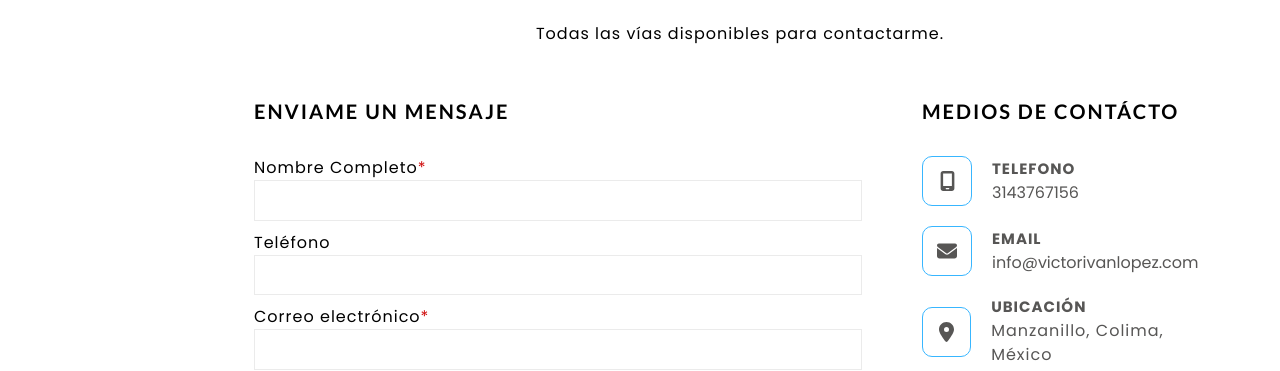
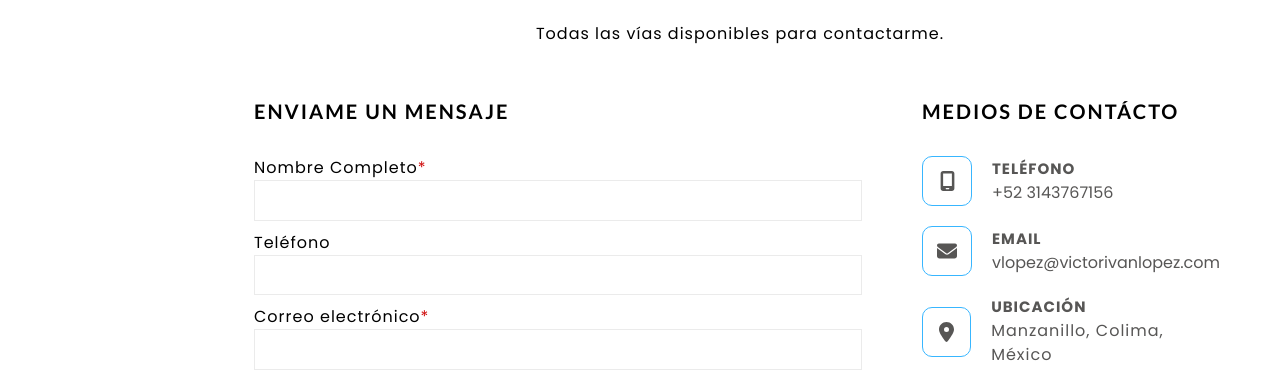
Before and after one commit to victorivanlopez/my-portfolio-react, a React (Vite) app: page / in a window 1280 px wide. Shown: the part 2195-2566 px from the top of the page. Built offline with nearby package versions, Linux system fonts and the light colour scheme; no server answers.

Commit message:
Updated: texts

```diff
--- a/src/components/sections/contact/ContactSection.jsx
+++ b/src/components/sections/contact/ContactSection.jsx
@@ -25,8 +25,8 @@ export const ContactSection = () => {
                 <FontAwesomeIcon icon={faMobileScreen} size='lg' />
               </div>
               <ContactMeanContent>
-                <p className='mean-title'>Telefono</p>
-                <a href="tel:+3143767156">3143767156</a>
+                <p className='mean-title'>Teléfono</p>
+                <a href="tel:+3143767156">+52 3143767156</a>
               </ContactMeanContent>
             </ContactMean>
 
@@ -36,7 +36,7 @@ export const ContactSection = () => {
               </div>
               <ContactMeanContent>
                 <p className='mean-title'>Email</p>
-                <a href="mailto:victor_ivan2211@hotmail.com">info@victorivanlopez.com</a>
+                <a href="mailto:victor_ivan2211@hotmail.com">vlopez@victorivanlopez.com</a>
               </ContactMeanContent>
             </ContactMean>
 
```
